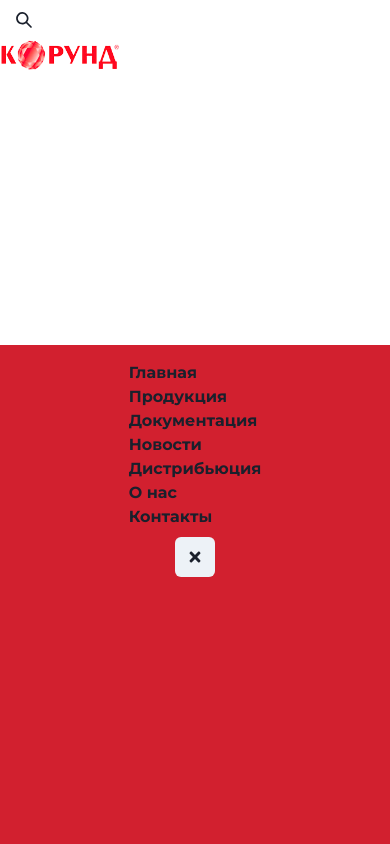
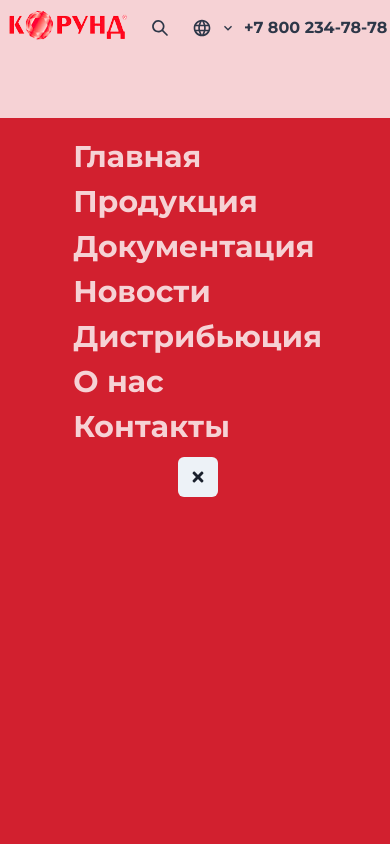
Before and after one commit to toriomara/crystal, a Next.js app: page /about in a window 390 px wide. Both pictures are taken after a click on the button 354 px from the left and 28 px from the top of the page. Shown: the top 844 px of the page. Built offline with nearby package versions, Linux system fonts and the light colour scheme.

Commit message:
mobileMenuCSS

```diff
--- a/components/BurgerMenu/BurgerMenu.js
+++ b/components/BurgerMenu/BurgerMenu.js
@@ -5,9 +5,11 @@ import {
   Grid,
   GridItem,
   Box,
+  HStack,
   Button,
   VStack,
   IconButton,
+  Link,
   Flex,
 } from '@chakra-ui/react';
 import { navItems } from '../../data/routeData';
@@ -16,6 +18,8 @@ import { SimpleLink } from '../../styles/link';
 import SearchBar from '../Search';
 import Logo from '../ui/Logo';
 import { FaTimes } from 'react-icons/fa';
+import ThemeToggleButton from '../ui/ThemeToggleButton';
+import { Lang } from '../Navbar/Lang';
 
 const Wrapper = styled.div`
   position: fixed;
@@ -71,20 +75,46 @@ const BurgerMenu = ({ handleMenu, path }) => {
           templateColumns={{
             base: 'repeat(1, 1fr)',
             sm: 'repeat(1, 1fr)',
-            md: 'repeat(2, 1fr)',
+            md: 'repeat(1, 2fr 4fr)',
+          }}
+          templateRows={{
+            base: 'repeat(1, 2fr 12fr)',
+            md: 'repeat(1, 1fr)',
           }}
           gap={4}
-          //p={4}
         >
           <GridItem
-            templateRows={{
-              base: 'repeat(1, 2fr)',
+            bg='whiteAlpha.800'
+            colSpan={1}
+            //bg='white'
+            p={{
+              base: '2',
+              sm: '3',
+              md: '4',
             }}
-            bg='white'
           >
-            <SearchBar />
-            <Logo />
+            <HStack justifyContent='center'>
+              <Flex onClick={handleMenu}>
+                <Logo />
+              </Flex>
+              <SearchBar color='gray.700' />
+              <Lang color='gray.700' />
+              <Button
+                as='a'
+                href='tel:+7 800 2347878'
+                variant='none'
+                color='gray.700'
+                px={{
+                  base: 'none',
+                  sm: '1',
+                  md: '2',
+                }}
+              >
+                <span>+7 800 234-78-78</span>
+              </Button>
+            </HStack>
           </GridItem>
+
           <GridItem colSpan={1}>
             <VStack>
               <Box>
@@ -92,8 +122,14 @@ const BurgerMenu = ({ handleMenu, path }) => {
                   <Box
                     key={navItem.label}
                     onClick={handleMenu}
-                    fontSize={['26', 'md', '4lg', '5xl']}
+                    fontSize={{
+                      base: '3xl',
+                      sm: '4xl',
+                      md: '5xl',
+                      lg: '5xl',
+                    }}
                     fontWeight='700'
+                    color='whiteAlpha.800'
                   >
                     <SimpleLink href={navItem.href} path={path}>
                       {navItem.label}
@@ -101,7 +137,9 @@ const BurgerMenu = ({ handleMenu, path }) => {
                   </Box>
                 ))}
               </Box>
-              <IconButton onClick={handleMenu}><FaTimes/></IconButton>
+              <IconButton onClick={handleMenu}>
+                <FaTimes />
+              </IconButton>
             </VStack>
           </GridItem>
         </Grid>
--- a/components/Navbar/Lang.js
+++ b/components/Navbar/Lang.js
@@ -2,14 +2,20 @@ import { Menu, MenuButton, MenuList, MenuItem, Button } from "@chakra-ui/react";
 import { ChevronDownIcon } from "@chakra-ui/icons";
 import {MdLanguage} from 'react-icons/md'
 
-export const Lang = () => {
+export const Lang = (props) => {
   return (
     <Menu>
       <MenuButton
+      color={props.color}
         as={Button}
         rightIcon={<ChevronDownIcon />}
         colorScheme="black"
         variant="ghost"
+        px={{
+          base: 'none',
+          sm: '1',
+          md: '2',
+        }}
       >
         <MdLanguage fontSize={20}/>
       </MenuButton>
--- a/components/Navbar/Navbar.js
+++ b/components/Navbar/Navbar.js
@@ -26,7 +26,7 @@ import {
   ChevronDownIcon,
   ChevronRightIcon,
 } from '@chakra-ui/icons';
-import ThemeToggleButton from '../ui/theme-toggle-button';
+import ThemeToggleButton from '../ui/ThemeToggleButton';
 import SearchBar from '../Search';
 import Logo from '../ui/Logo';
 import { Lang } from './Lang';
@@ -66,7 +66,7 @@ export const LinkItem = ({ href, path, children, ...props }) => {
 
 const MotionFlex = motion(Flex);
 
-export const Navbar = ({ children, path, props }) => {
+export const Navbar = ({ path, props }) => {
   const { isOpen, onToggle, onClose } = useDisclosure();
 
   const [isPreheader, setIsPreheader] = useState(true);
@@ -172,11 +172,27 @@ export const Navbar = ({ children, path, props }) => {
             <Spacer />
 
             <HStack>
-              <Flex display={{ base: 'none', sm: 'flex' }}>
-                <SearchBar />
+              <Flex display={{ base: 'none', md: 'flex' }}>
+                <SearchBar
+                  display={{ base: 'none', sm: 'flex' }}
+                  px={{
+                    md: 'none',
+                    sm: '1',
+                    md: '2',
+                  }}
+                />
               </Flex>
               <Flex display={{ base: 'none', sm: 'flex' }}>
-                <Button as='a' href='tel:+7 800 2347878' variant='none'>
+                <Button
+                  as='a'
+                  href='tel:+7 800 2347878'
+                  variant='none'
+                  px={{
+                    base: 'none',
+                    sm: '1',
+                    md: '2',
+                  }}
+                >
                   <span>+7 800 234-78-78</span>
                 </Button>
               </Flex>
--- a/components/Search.js
+++ b/components/Search.js
@@ -1,5 +1,5 @@
-import React from "react";
-import { SearchIcon } from "@chakra-ui/icons";
+import React from 'react';
+import { SearchIcon } from '@chakra-ui/icons';
 import {
   Icon,
   Button,
@@ -9,25 +9,24 @@ import {
   HStack,
   useDisclosure,
   useColorModeValue,
-} from "@chakra-ui/react";
-import { Modal, ModalOverlay, ModalContent } from "@chakra-ui/react";
+} from '@chakra-ui/react';
+import { Modal, ModalOverlay, ModalContent } from '@chakra-ui/react';
 
 export const SearchBlock = (props) => {
-  const bgColor = useColorModeValue("brand.100", "brand.200");
-  const iconColor = useColorModeValue("white", "black");
+  const bgColor = useColorModeValue('brand.100', 'brand.200');
+  const iconColor = useColorModeValue('white', 'black');
   return (
     <FormControl>
       <HStack spacing={0}>
         <Input
-          variant="searchInput"
+          variant='searchInput'
           size={props.size}
-          placeholder="Поиск"
-          borderRadius={"2px 0 0 2px"}
+          placeholder='Поиск'
+          borderRadius='2px 0 0 2px'
         />
         <Button
           size={props.size}
-          borderRadius={"0 2px 2px 0"}
-          px={6}
+          borderRadius={'0 2px 2px 0'}
           color={iconColor}
           bgColor={bgColor}
           variant='primary'
@@ -39,13 +38,13 @@ export const SearchBlock = (props) => {
   );
 };
 
-const SearchBar = () => {
+const SearchBar = (props) => {
   const { isOpen, onOpen, onClose } = useDisclosure();
 
   return (
     <Flex>
-      <Button variant="none" onClick={onOpen}>
-        <SearchIcon />
+      <Button variant='none' onClick={onOpen}>
+        <SearchIcon color={props.color}/>
       </Button>
 
       <Modal isOpen={isOpen} onClose={onClose}>
--- a/components/ui/Logo.js
+++ b/components/ui/Logo.js
@@ -24,7 +24,7 @@ const Logo = () => {
             src={logo}
             width={120}
             height={30}
-            alt='logo'/>
+            alt='KORUND'/>
         </LogoBox>
       </a>
     </Link>
--- /dev/null
+++ b/components/ui/ThemeToggleButton.js
@@ -0,0 +1,39 @@
+import { AnimatePresence, motion } from 'framer-motion';
+import { IconButton, useColorMode, useColorModeValue } from '@chakra-ui/react';
+import { SunIcon } from '@chakra-ui/icons';
+import { BsMoon } from 'react-icons/bs';
+import { Tooltip } from '@chakra-ui/react';
+
+const ThemeToggleButton = () => {
+  const { toggleColorMode } = useColorMode();
+
+  return (
+    <AnimatePresence exitBeforeEnter initial={false}>
+      <motion.div
+        style={{ display: 'inline-block' }}
+        key={useColorModeValue('light', 'dark')}
+        initial={{ y: -20, opacity: 0 }}
+        animate={{ y: 0, opacity: 1 }}
+        exit={{ y: 20, opacity: 0 }}
+        transition={{ duration: 0.2 }}
+      >
+        <Tooltip rounded={4} label='Hello!'>
+          <IconButton
+            variant='none'
+            aria-label='Toggle theme'
+            colorScheme={useColorModeValue('white', 'white')}
+            icon={useColorModeValue(<BsMoon />, <SunIcon />)}
+            onClick={toggleColorMode}
+            px={{
+              base: 'none',
+              sm: '1',
+              md: '2',
+            }}
+          />
+        </Tooltip>
+      </motion.div>
+    </AnimatePresence>
+  );
+};
+
+export default ThemeToggleButton;
--- a/components/ui/theme-toggle-button.js
+++ /dev/null
@@ -1,37 +0,0 @@
-import { AnimatePresence, motion } from "framer-motion";
-import { IconButton, useColorMode, useColorModeValue } from "@chakra-ui/react";
-import { SunIcon } from "@chakra-ui/icons";
-import { BsMoon } from "react-icons/bs";
-import { Tooltip } from "@chakra-ui/react";
-
-const ThemeToggleButton = () => {
-  const { toggleColorMode } = useColorMode();
-
-  return (
-    <AnimatePresence exitBeforeEnter initial={false}>
-      <motion.div
-        style={{ display: "inline-block" }}
-        key={useColorModeValue("light", "dark")}
-        initial={{ y: -20, opacity: 0 }}
-        animate={{ y: 0, opacity: 1 }}
-        exit={{ y: 20, opacity: 0 }}
-        transition={{ duration: 0.2 }}
-      >
-        <Tooltip
-          rounded={4}
-          label='Hello!'
-        >
-          <IconButton
-            variant="none"
-            aria-label="Toggle theme"
-            colorScheme={useColorModeValue("white", "white")}
-            icon={useColorModeValue(<BsMoon />, <SunIcon />)}
-            onClick={toggleColorMode}
-          />
-        </Tooltip>
-      </motion.div>
-    </AnimatePresence>
-  );
-};
-
-export default ThemeToggleButton;
--- a/pages/about.js
+++ b/pages/about.js
@@ -118,7 +118,7 @@ const About = () => {
             <MotionHeading
               variants={leftAnimation}
               custom={2}
-              fontSize='46px'
+              fontSize={{base: '2xl', sm: '4xl', md: '5xl'}}
               fontWeight='900'
               lineHeight='1.2'
             >
--- a/styles/theme.js
+++ b/styles/theme.js
@@ -91,7 +91,6 @@ const colors = {
     500: '#043f76', //brandedBlue
     600: '#CC359A', //orchid
     700: '#79AF07', //LimeGreen
-
     //500: "#A757C7", //violet
   },
 
```
